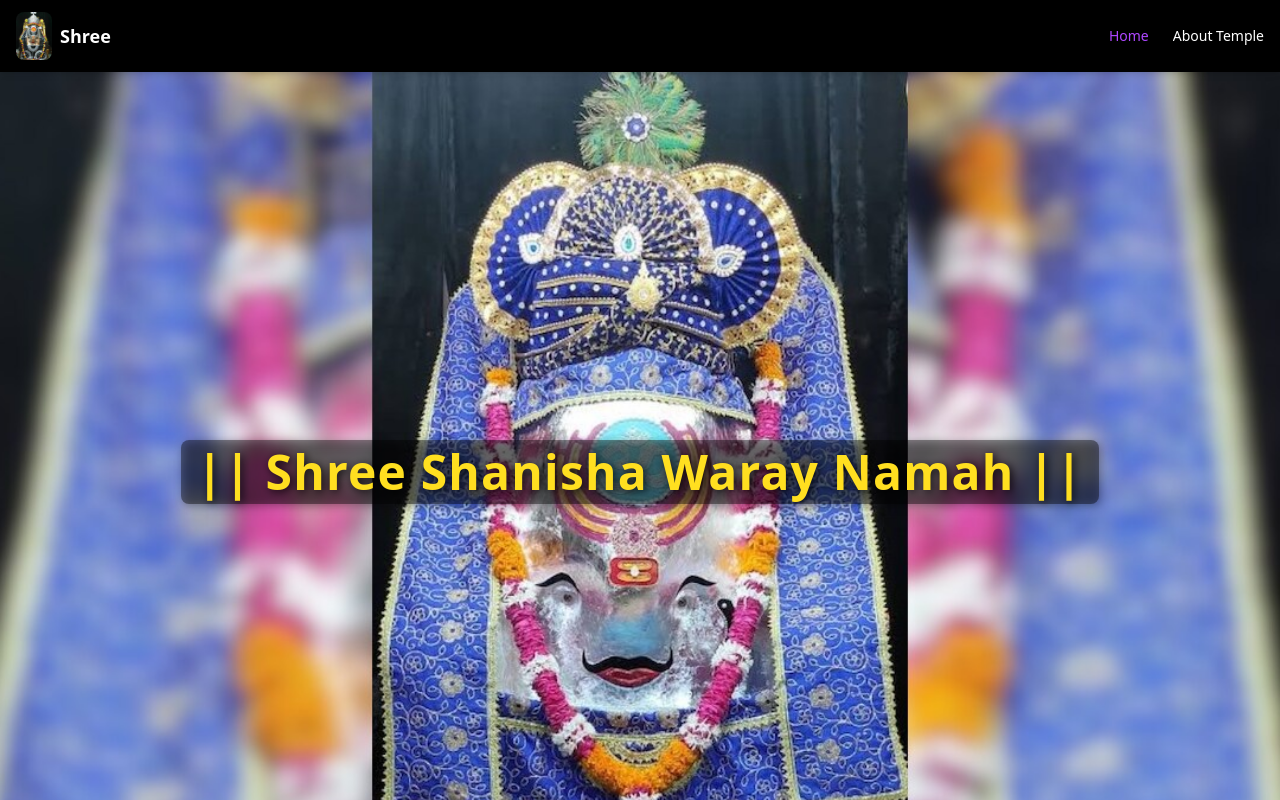
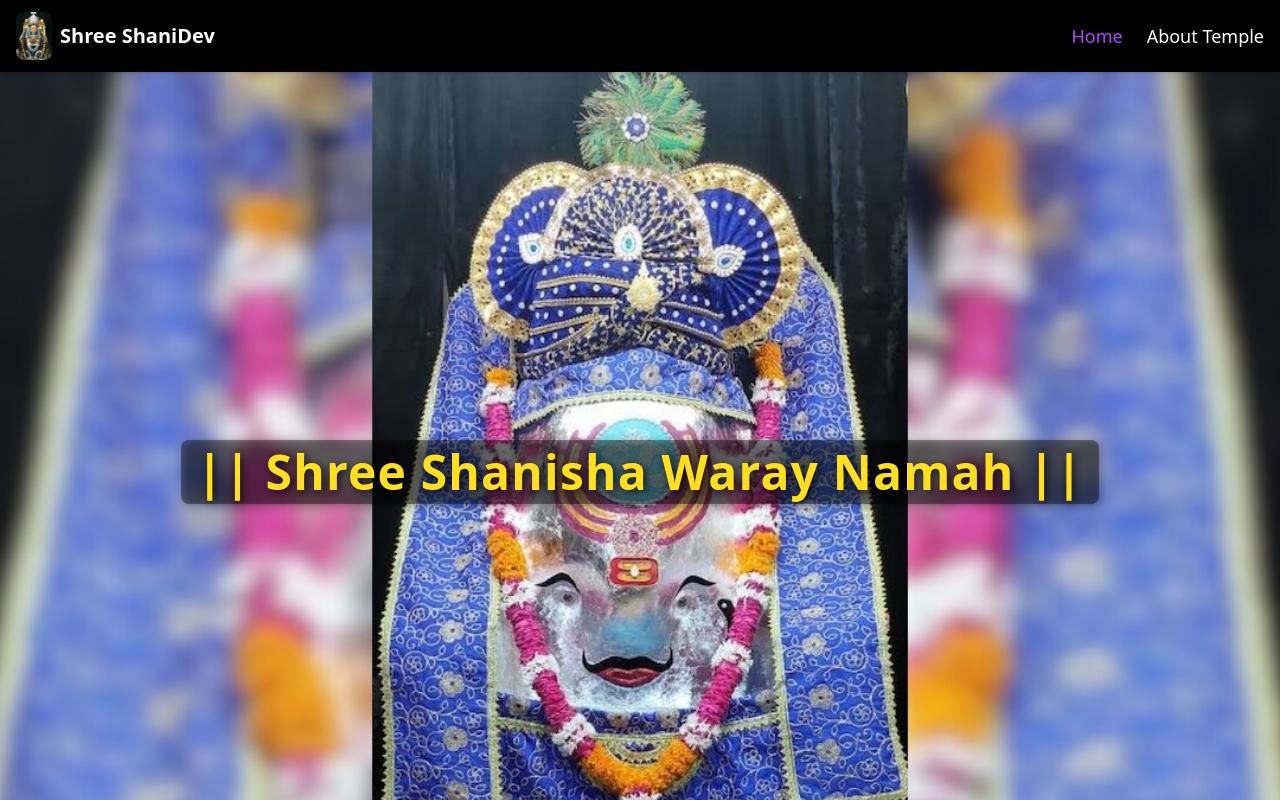
Before and after one commit to PawanPatidar110/Shani-Temple, a React (Vite) app: page / in a window 1280 px wide. Shown: the top 800 px of the page. Built offline with nearby package versions, Linux system fonts and the light colour scheme.

Commit message:
increase the font size of icon

```diff
--- a/src/Components/Navbar.jsx
+++ b/src/Components/Navbar.jsx
@@ -93,12 +93,12 @@ export default function Navbar() {
     ];
 
     return (
-        <header className="fixed top-0 w-full z-50 bg-black text-white shadow-md">
+        <header className="fixed top-0 w-full z-50 bg-black  text-white shadow-md">
             <div className="max-w-7xl mx-auto px-4 py-3 flex items-center justify-between">
                 {/* Logo */}
                 <div className="flex items-center space-x-2">
                     <img src={Logo} alt="Logo" className="h-12 w-auto rounded-lg" />
-                    <span className="text-lg font-semibold">Shree</span>
+                    <span className="text-xl font-semibold">Shree ShaniDev</span>
                 </div>
 
                 {/* Desktop Menu */}
@@ -108,7 +108,7 @@ export default function Navbar() {
                             key={label}
                             to={to}
                             className={({ isActive }) =>
-                                `flex items-center gap-1 transition ${isActive ? 'text-purple-500' : 'hover:text-purple-400'
+                                `flex items-center gap-1 text-lg transition ${isActive ? 'text-purple-500' : 'hover:text-purple-400'
                                 }`
                             }
                         >
@@ -136,12 +136,12 @@ export default function Navbar() {
                             {label}
                         </Link>
                     ))}
-                    <button className="w-full bg-purple-600 hover:bg-purple-700 transition text-white py-2 rounded-full mt-2">
+                    {/* <button className="w-full bg-purple-600 hover:bg-purple-700 transition text-white py-2 rounded-full mt-2">
                         💰 Donate
                     </button>
                     <button className="w-full bg-purple-600 hover:bg-purple-700 transition text-white py-2 rounded-full flex items-center justify-center gap-1 mt-2">
                         Select Language <ChevronDown size={14} />
-                    </button>
+                    </button> */}
                 </div>
             )}
         </header>
```
